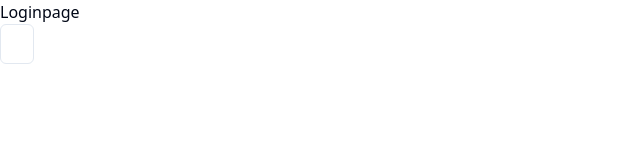
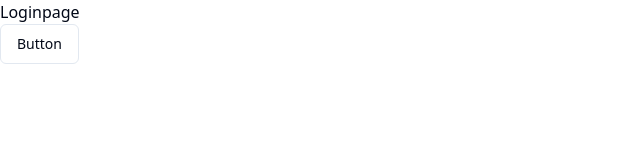
Before and after one commit to noiqum/appoint_ease_web, a React (Create React App) app: page /login in a window 1280 px wide. Shown: the top 160 px of the page, without its empty margins (0-640 px from the left). Built offline with nearby package versions, Linux system fonts and the light colour scheme.

Commit message:
fix: button label prop

```diff
--- a/src/components/Button/Button.tsx
+++ b/src/components/Button/Button.tsx
@@ -38,10 +38,12 @@ export interface ButtonProps
 }
 
 const Button = React.forwardRef<HTMLButtonElement, ButtonProps>(
-  ({ className, variant, size, asChild = false, ...props }, ref) => {
+  ({ className, variant, size, asChild = false, label, ...props }, ref) => {
     const Comp = asChild ? Slot : 'button'
     return (
-      <Comp className={cn(buttonVariants({ variant, size, className }))} ref={ref} {...props} />
+      <Comp className={cn(buttonVariants({ variant, size, className }))} ref={ref} {...props}>
+        {label}
+      </Comp>
     )
   },
 )
```
